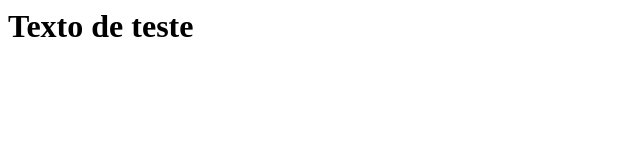
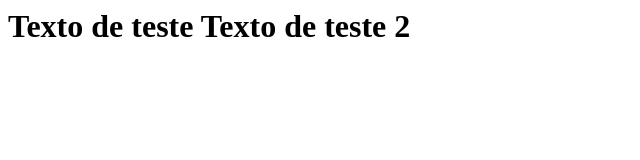
Before and after one commit to icaroIC/webxrcourse, a plain HTML site: page index.html in a window 1280 px wide. Shown: the whole page, without its empty margins (0-640 px from the left). Drawn offline with Linux system fonts and the light colour scheme.

Commit message:
Alteração de teste

```diff
--- a/index.html
+++ b/index.html
@@ -7,6 +7,7 @@
     <body>
         <h1>
             Texto de teste
+            Texto de teste 2
         </h1>
     </body>
 </html>
```
